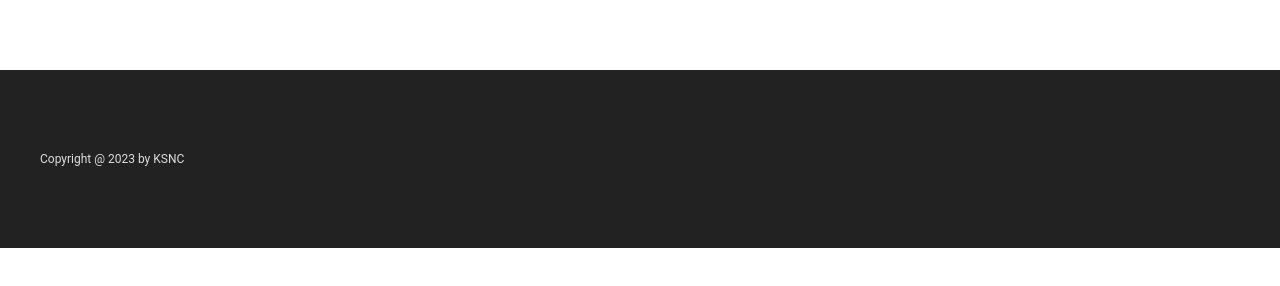
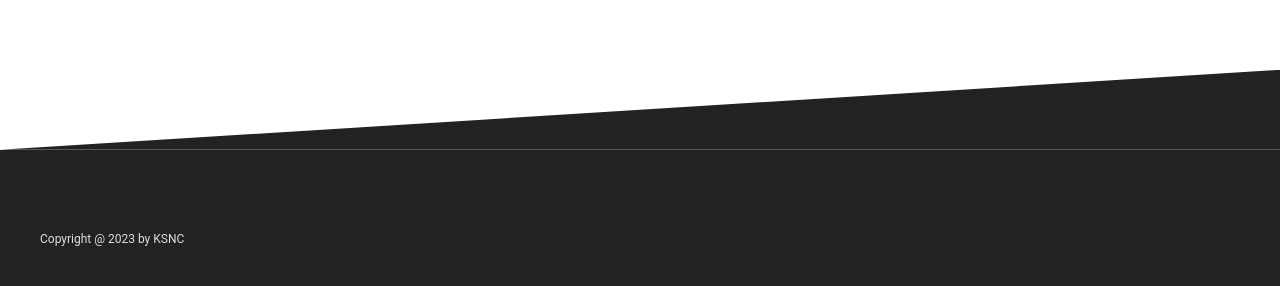
Before and after one commit to 11010111/ksnc, a React (Vite) app: page / in a window 1280 px wide. Shown: the part 2345-2631 px from the top of the page. Before the commit the page ends 2593 px from the top, so only its background shows below. Built offline with nearby package versions, Linux system fonts and the light colour scheme.

Commit message:
footer overlay

```diff
--- a/src/scss/globals.scss
+++ b/src/scss/globals.scss
@@ -173,6 +173,23 @@ img {
 
 footer {
   font-size: rem(12);
+
+  &::before {
+    content: '';
+    display: block;
+    width: 100%;
+    height: rem(24);
+    background: #222;
+    clip-path: polygon(0% 100%, 100% 0%, 100% 100%, 100% 100%);
+
+    @media (min-width: breakpoint(md)) {
+      height: rem(40);
+    }
+
+    @media (min-width: breakpoint(xl)) {
+      height: rem(80);
+    }
+  }
 }
 
 .text-center {
```
